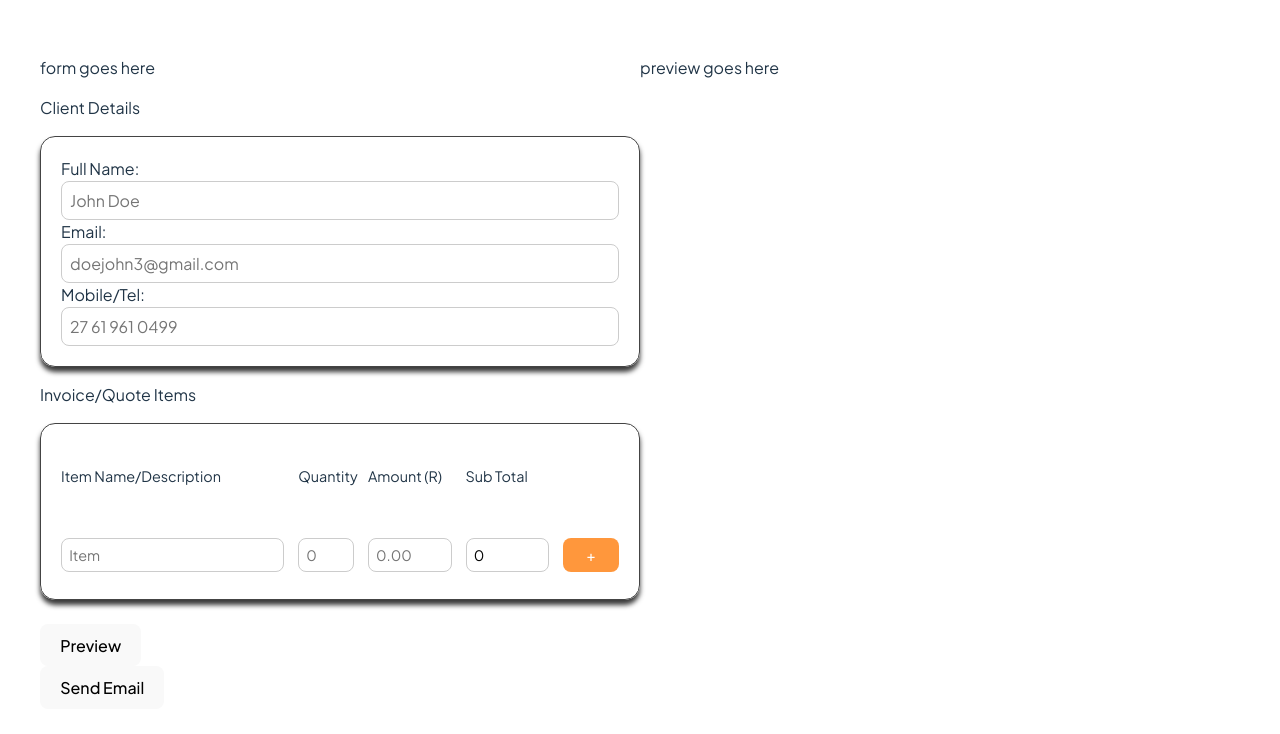
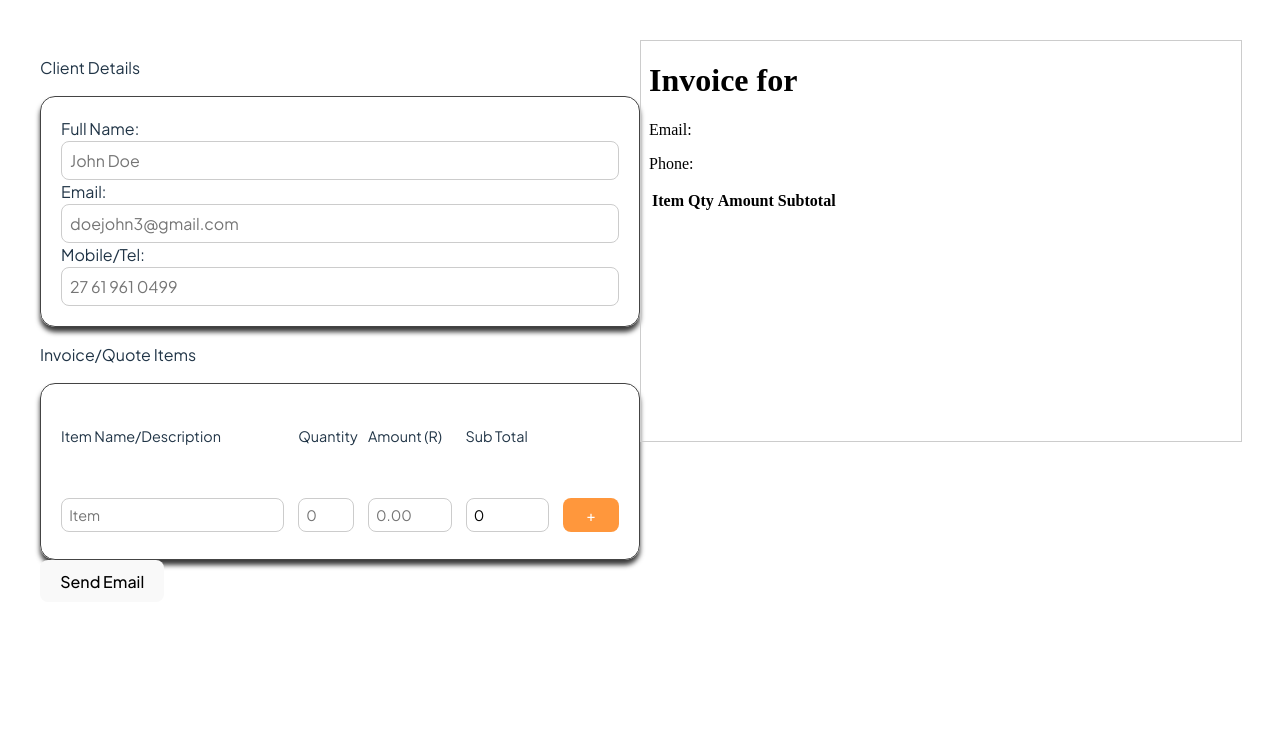
Before and after one commit to Auston-Mtabane/CPrime-Invoice-Creater, a React (Vite) app: page / in a window 1280 px wide. Shown: the top 734 px of the page. Built offline with nearby package versions, Linux system fonts and the light colour scheme.

Commit message:
added preview

```diff
--- a/src/App.tsx
+++ b/src/App.tsx
@@ -1,21 +1,73 @@
 import './App.css'
-import FormSectionInvoice from './components/FormSectionInvoice'
+import InvoiceForm from './components/InvoiceForm'
+import { useState } from 'react'
+
 function App() {
+  const [client, setClient] = useState({ fname: '', femail: '', fphone: '' })
+  const [items, setItems] = useState([]) // type as needed
+
+  // This function will generate the HTML preview string (can move it outside App)
+  const generateInvoiceHTML = (client, items) => `
+    <html>
+      <head><style>/* your CSS here */</style></head>
+      <body>
+        <h1>Invoice for ${client.fname}</h1>
+        <p>Email: ${client.femail}</p>
+        <p>Phone: ${client.fphone}</p>
+        <table>
+          <thead><tr><th>Item</th><th>Qty</th><th>Amount</th><th>Subtotal</th></tr></thead>
+          <tbody>
+            ${items.map(item => `
+              <tr>
+                <td>${item.name}</td>
+                <td>${item.quantity}</td>
+                <td>${item.amount.toFixed(2)}</td>
+                <td>${item.subtotal.toFixed(2)}</td>
+              </tr>`).join('')}
+          </tbody>
+        </table>
+      </body>
+    </html>`
+
+  // send email function
+  const handleSendEmail = async () => {
+    const htmlString = generateInvoiceHTML(client, items)
+    try {
+      const response = await fetch('https://your-python-backend/send-email', {
+        method: 'POST',
+        headers: { 'Content-Type': 'application/json' },
+        body: JSON.stringify({ client, items, html: htmlString }),
+      })
+      if (response.ok) alert('Email sent!')
+      else alert('Email sending failed.')
+    } catch (e) {
+      alert('Error sending email')
+      console.error(e)
+    }
+  }
 
   return (
     <>
       <div id='container'>
-        <div id="form-section">
-          <p>form goes here</p>
-          <FormSectionInvoice />
+        <div id='form-section'>
+          <InvoiceForm
+            client={client}
+            setClient={setClient}
+            items={items}
+            setItems={setItems}
+          />
         </div>
-        <div id="preview-section">
-          <p>preview goes here</p>
+
+        <div id='preview-section'>
+          <iframe
+            title='Invoice Preview'
+            srcDoc={generateInvoiceHTML(client, items)}
+            style={{ width: '100%', height: '400px', border: '1px solid #ccc' }}
+          />
         </div>
       </div>
-      <button>
-        Send Email
-      </button>
+
+      <button onClick={handleSendEmail}>Send Email</button>
     </>
   )
 }
--- a/src/components/FormSectionInvoice.tsx
+++ b/src/components/InvoiceForm.tsx
@@ -1,4 +1,4 @@
-import React, { useState } from "react";
+import React from "react";
 import { ClientForm } from "./ClientForm";
 import { ItemRow } from "./ItemRow";
 import { ItemForm } from "./ItemForm";
@@ -10,10 +10,23 @@ type Item = {
   subtotal: number;
 };
 
-export default function InvoiceForm() {
-  const [client, setClient] = useState({ fname: "", femail: "", fphone: "" });
-  const [item, setItem] = useState({ name: "", quantity: "", amount: "" });
-  const [items, setItems] = useState<Item[]>([]);
+interface InvoiceFormProps {
+  client: { fname: string; femail: string; fphone: string };
+  setClient: React.Dispatch<
+    React.SetStateAction<{ fname: string; femail: string; fphone: string }>
+  >;
+  items: Item[];
+  setItems: React.Dispatch<React.SetStateAction<Item[]>>;
+}
+
+export default function InvoiceForm({
+  client,
+  setClient,
+  items,
+  setItems,
+}: InvoiceFormProps) {
+  // We'll need local state for the new item inputs
+  const [item, setItem] = React.useState({ name: "", quantity: "", amount: "" });
 
   const handleClientChange = (e: React.ChangeEvent<HTMLInputElement>) => {
     const { name, value } = e.target;
@@ -31,7 +44,7 @@ export default function InvoiceForm() {
       name: item.name,
       quantity: Number(item.quantity),
       amount: Number(item.amount),
-      subtotal: (Number(item.quantity) || 0) * (Number(item.amount) || 0),
+      subtotal: Number(item.quantity) * Number(item.amount),
     };
     setItems([...items, newItem]);
     setItem({ name: "", quantity: "", amount: "" });
@@ -43,21 +56,13 @@ export default function InvoiceForm() {
 
   const subtotal = (Number(item.quantity) || 0) * (Number(item.amount) || 0);
 
-  const handlePreview = (e: React.FormEvent) => {
-    e.preventDefault();
-    const invoiceData = { client, items };
-    const jsonString = JSON.stringify(invoiceData, null, 2);
-    const blob = new Blob([jsonString], { type: "application/json" });
-    const url = URL.createObjectURL(blob);
-    const link = document.createElement("a");
-    link.href = url;
-    link.download = "invoice.json";
-    link.click();
-    URL.revokeObjectURL(url);
-  };
-
   return (
-    <form onSubmit={handlePreview}>
+    <form
+      onSubmit={(e) => {
+        e.preventDefault();
+        addItem();
+      }}
+    >
       <p>Client Details</p>
       <ClientForm client={client} onChange={handleClientChange} />
 
@@ -90,9 +95,6 @@ export default function InvoiceForm() {
           subtotal={subtotal}
         />
       </div>
-
-      <br />
-      <button type="submit">Preview</button>
     </form>
   );
 }
```
